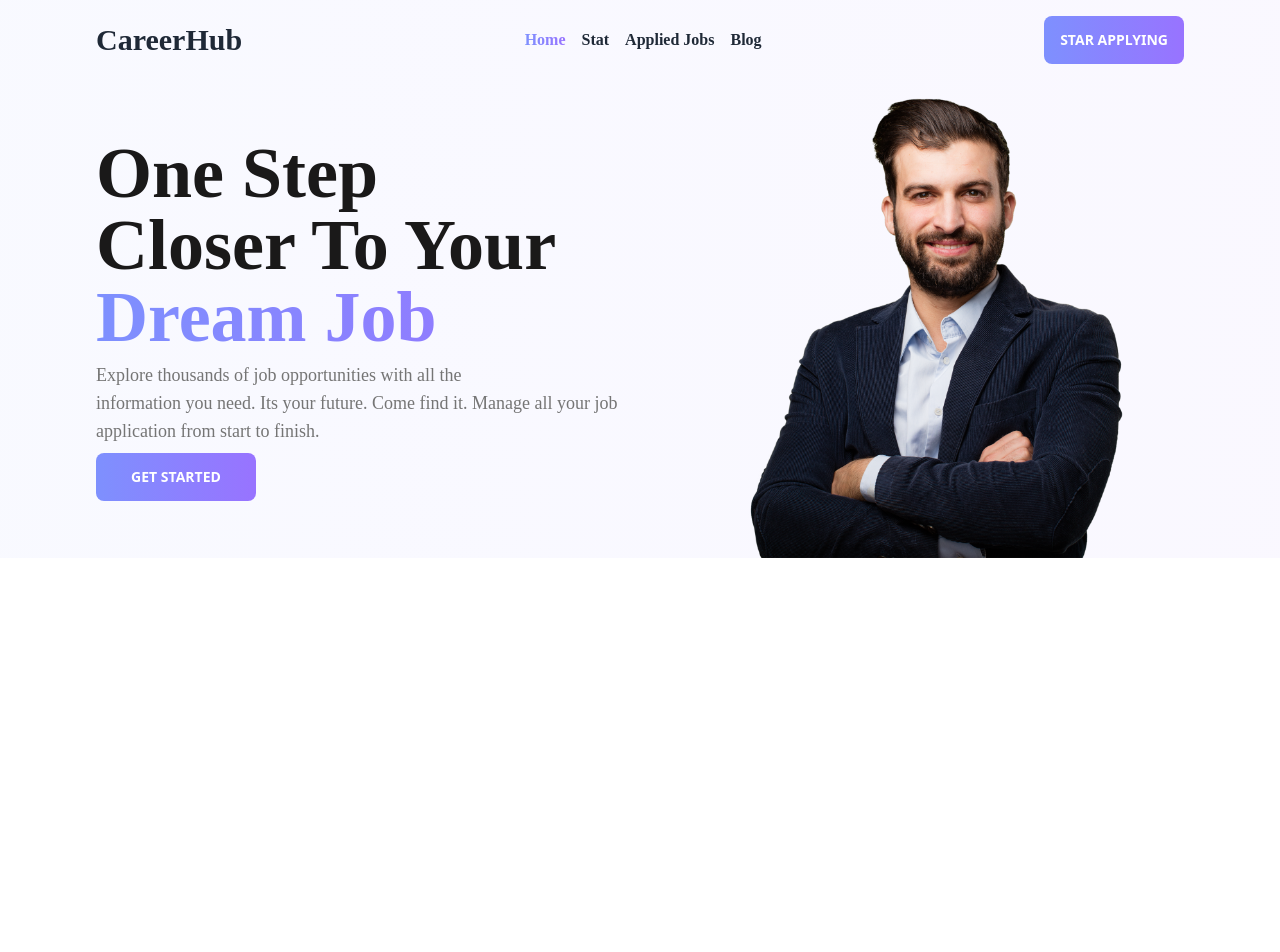
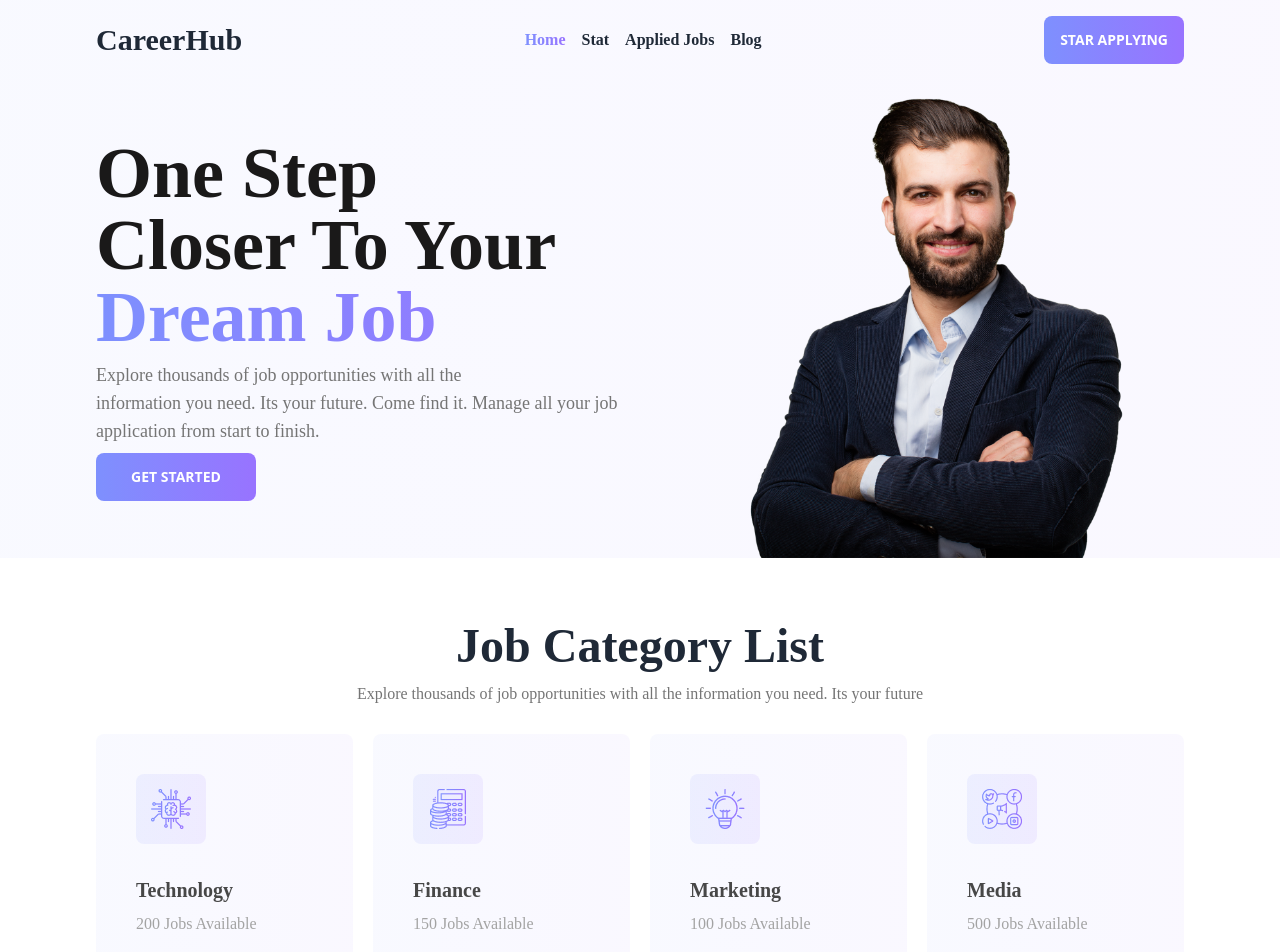
Before and after one commit to saadrafi/PH_Assignment9, a React (Vite) app: page / in a window 1280 px wide. Shown: the top 952 px of the page. Before the commit the page ends 800 px from the top, so only its background shows below. Built offline with nearby package versions, Linux system fonts and the light colour scheme.

Commit message:
job category section added

```diff
--- /dev/null
+++ b/public/category.json
@@ -0,0 +1,22 @@
+[
+    {
+      "logo": "./assets/Icons/chip 1.png",
+      "name": "Technology",
+      "jobs_available": 200
+    },
+    {
+      "logo": "./assets/Icons/accounts 1.png",
+      "name": "Finance",
+      "jobs_available": 150
+    },
+    {
+      "logo": "./assets/Icons/business 1.png",
+      "name": "Marketing",
+      "jobs_available": 100
+    },
+    {
+      "logo": "./assets/Icons/social-media 1.png",
+      "name": "Media",
+      "jobs_available": 500
+    }
+  ]
--- a/src/App.jsx
+++ b/src/App.jsx
@@ -13,7 +13,7 @@ function App() {
       <Banner></Banner>
 
     </div>
-
+    <JobCategory></JobCategory>
     </>
   );
 }
--- /dev/null
+++ b/src/components/JobCategoryList/JobCategory.jsx
@@ -0,0 +1,27 @@
+import React, { useEffect, useState } from "react";
+import SingleCategory from "./SingleCategory";
+
+const JobCategory = () => {
+  const [categories, setCategories] = useState([]);
+  useEffect(() => {
+    fetch("category.json")
+      .then((res) => res.json())
+      .then((data) => setCategories(data));
+  }, []);
+  return (
+    <div className="w-[85%] mx-auto mt-16">
+      <h1 className="font-['Manrope'] font-extrabold text-center text-5xl">Job Category List</h1>
+      <p className="font-['Manrope'] font-medium text-[#757575] text-center text-base py-3">
+        Explore thousands of job opportunities with all the information you need. Its your future
+      </p>
+
+      <div className="flex justify-between gap-5 mt-4">
+        {categories.map((category,index) => (
+          <SingleCategory category={category} key={index}></SingleCategory>
+        ))}
+      </div>
+    </div>
+  );
+};
+
+export default JobCategory;
--- /dev/null
+++ b/src/components/JobCategoryList/SingleCategory.jsx
@@ -0,0 +1,20 @@
+import React from "react";
+
+const SingleCategory = ({ category }) => {
+  const { logo, name, jobs_available } = category;
+  return (
+    <div className="bg-gradient-to-r from-[#7E90FE]/[0.05] to-[#9873FF]/[0.05] rounded-lg w-full">
+      <div className=" p-10 ">
+        <div className="bg-gradient-to-r from-[#7E90FE]/[0.1] to-[#9873FF]/[0.1] w-[70px] h-[70px] flex justify-center items-center rounded-lg">
+          <img src={logo} alt="" className=" w-[40px] h-[40px]" />
+        </div>
+        <h1 className="font-['Manrope'] font-extrabold text-xl text-[#474747] mt-8">{name}</h1>
+        <p className="font-['Manrope'] font-medium text-base text-[#A3A3A3] mt-2">
+          {jobs_available} Jobs Available
+        </p>
+      </div>
+    </div>
+  );
+};
+
+export default SingleCategory;
```
